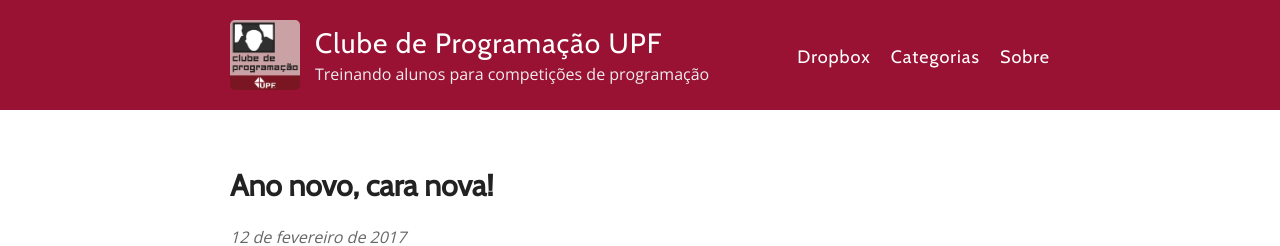
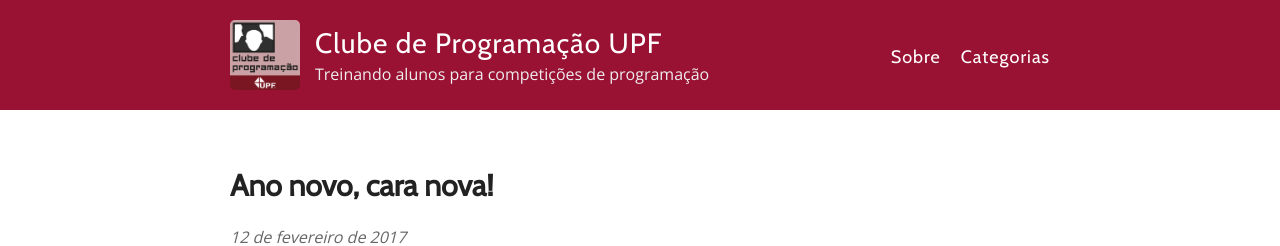
Before and after one commit to maratonaupf/maratonaupf.github.io, a Jekyll site: the page built from index.html, in a window 1280 px wide. Shown: the top 246 px of the page. Built offline with Jekyll 4.4.1, drawn with Linux system fonts in a browser that asks for light colours; the list of posts is cut into pages by our own code.

Commit message:
menu "Categorias" alterado

```diff
--- a/_layouts/default.html
+++ b/_layouts/default.html
@@ -30,17 +30,12 @@
 
             <nav id="navigation" class="site-navigation" role="navigation">
             <ul class="menu">
-              <li class="menu-item"><a href="https://www.dropbox.com/sh/vdm97z8bh207o0q/AADm_sBpPJlNZrDWMTIDArL7a?dl=0" target="_blank">Dropbox</a></li>
+              <li class="menu-item"><a href="{{ site.baseurl }}/about">Sobre</a></li>
               <li class="menu-item"><a href="#">Categorias</a>
                 <ul class="dropdown">
-                  <li class="menu-item sub-menu"><a href="#">SubMenu A</a></li>
-                  <li class="menu-item sub-menu"><a href="#">SubMenu B</a></li>
-                  <li class="menu-item sub-menu"><a href="#">SubMenu C</a></li>
-                  <li class="menu-item sub-menu"><a href="#">SubMenu D</a></li>
-                  <li class="menu-item sub-menu"><a href="#">SubMenu E</a></li>
+                  <li class="menu-item sub-menu"><a href="#">Notícias</a></li>
                 </ul>
               </li>
-              <li class="menu-item"><a href="{{ site.baseurl }}/about">Sobre</a></li>
             </ul>
           </nav>
 
```
